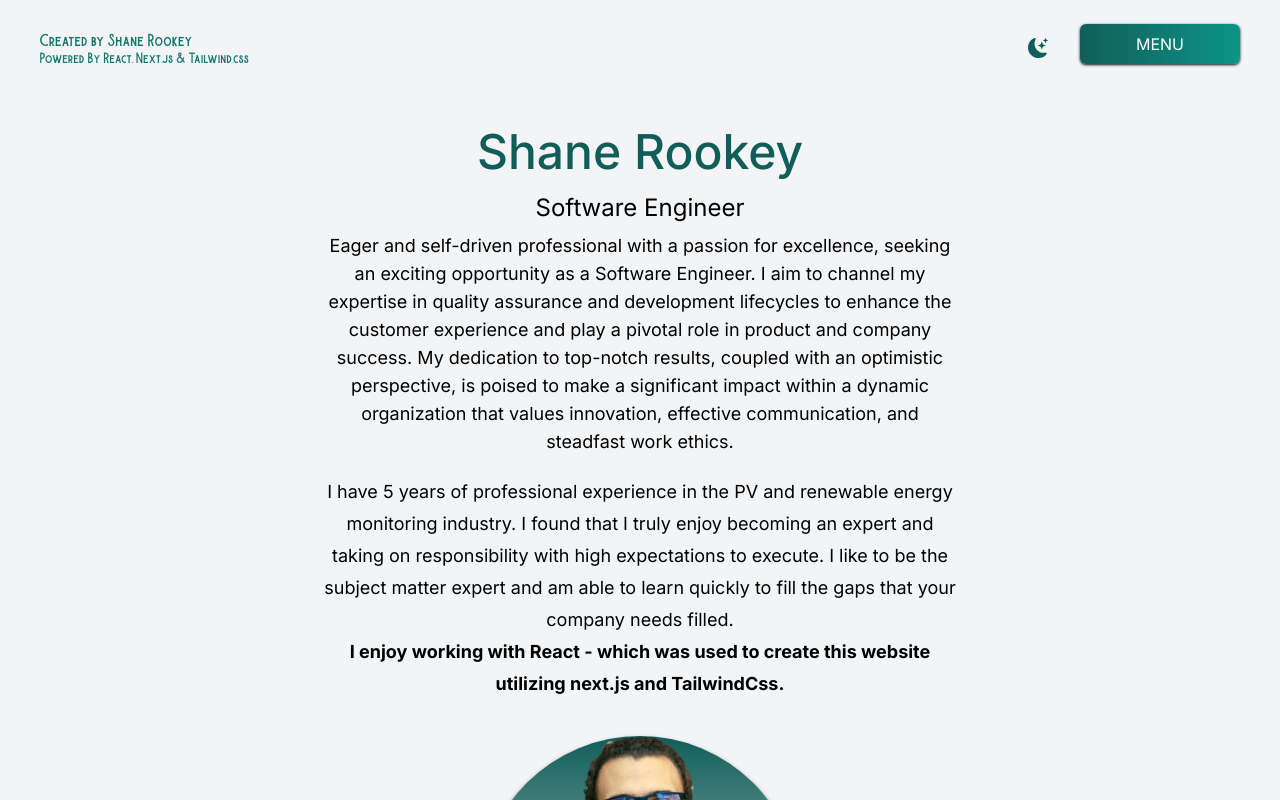
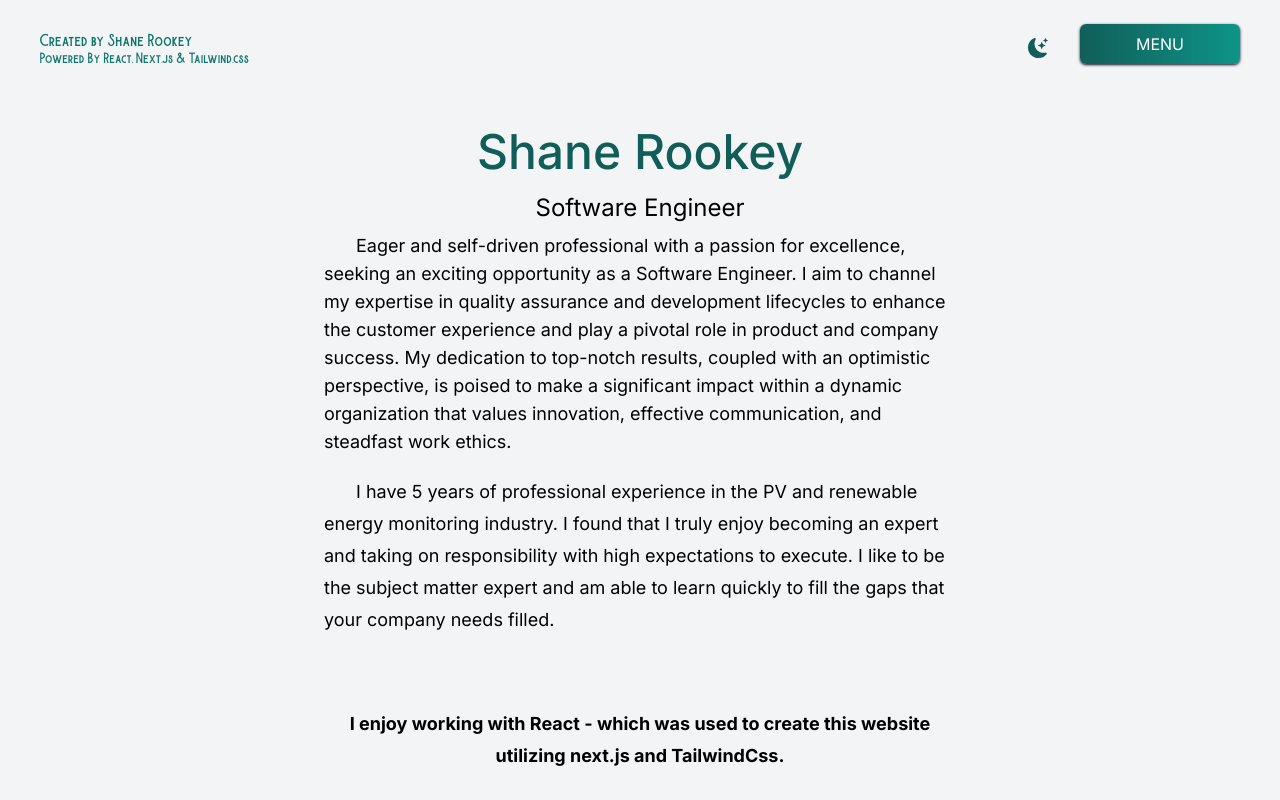
Before and after one commit to ShaneRookey/tailwind-next-resume, a Next.js app: page / in a window 1280 px wide. Shown: the top 800 px of the page. Built offline with nearby package versions, Linux system fonts and the light colour scheme.

Commit message:
update text to be left to right

```diff
--- a/app/page.js
+++ b/app/page.js
@@ -4,26 +4,26 @@ import Socials from "@/components/socials";
 export default function Home() {
     return (
         <>
-            <div className="text-center">
-                <h2 className="text-5xl py-2 text-teal-800 font-medium">Shane Rookey</h2>
-                <h3 className="text-2xl py-2 text-black dark:text-white">Software Engineer</h3>
-                <p className="text-lg xl:px-80 text-black dark:text-white">
+            <h2 className="text-center text-5xl py-2 text-teal-800 font-medium">Shane Rookey</h2>
+            <h3 className="text-center text-2xl py-2 text-black dark:text-white">Software Engineer</h3>
+            <p className="mx-1 indent-8 text-lg xl:px-80 text-black dark:text-white">
                 Eager and self-driven professional with a passion for excellence, seeking an exciting opportunity as a Software Engineer.
                 I aim to channel my expertise in quality assurance and development lifecycles to enhance the customer experience and play a
                 pivotal role in product and company success. My dedication to top-notch results, coupled with an
                 optimistic perspective, is poised to make a significant impact within a dynamic organization that values innovation,
                 effective communication, and steadfast work ethics.
             </p>
-                <p className="text-lg xl:px-80 py-5 leading-8 text-black dark:text-white">
+            <p className="mx-1 indent-8 text-lg xl:px-80 py-5 leading-8 text-black dark:text-white">
                 I have 5 years of professional experience in the PV and renewable energy monitoring industry.
                 I found that I truly enjoy becoming an expert and taking on responsibility with high expectations to execute.
                 I like to be the subject matter expert and am able to learn quickly to fill the gaps that your company needs filled.
-
+            </p>
+            <p className="mx-1 text-center text-lg xl:px-80 py-5 leading-8 text-black dark:text-white">
                 <br/><b>I enjoy working with React - which was used to create this website utilizing next.js and TailwindCss.</b>
             </p>
+
             <WorkExperience />
             <Socials/>
-            </div>
         </>
     );
 }
--- a/app/resume/page.js
+++ b/app/resume/page.js
@@ -9,6 +9,5 @@ export default function Resume() {
             <Expertise />
             <Link className="text-black dark:text-white ml-8" target="_blank" href={GOOGLE_RESUME}>Link to the plain ole&apos; boring resume</Link>
         </div>
-
     );
 }
--- a/components/expertise.js
+++ b/components/expertise.js
@@ -40,8 +40,8 @@ const ETC_SUPPORT = {
 
 function Expertise() {
     return (
-        <div>
-            <h1 className="text-5xl flex justify-center mt-10 text-teal-800 font-medium dark:text-white">Professional Experience</h1>
+        <div className="mx-auto">
+            <h1 className="text-5xl text-center mt-10 text-teal-800 font-medium dark:text-white">Professional Experience</h1>
             <JobDescription title={SOFTWARE_ENGINEER.title} date={SOFTWARE_ENGINEER.date} data={SOFTWARE_ENGINEER.data} />
             <JobDescription title={QA_ENGINEER.title} date={QA_ENGINEER.date} data={QA_ENGINEER.data} />
             <JobDescription title={SUPPORT_MENTOR.title} date={SUPPORT_MENTOR.date} data={SUPPORT_MENTOR.data} />
--- a/components/job_description.js
+++ b/components/job_description.js
@@ -1,8 +1,8 @@
 function JobDescription({data, date, title}) {
     return (
-        <div className="bg-gradient-to-r from-teal-900 to-teal-600 text-white px-4 py-2 rounded-md ml-8 mt-8 mb-4">
-            <h1 className='text-4xl py-1 mt-4'>{title}</h1>
-            <h2 className="text-xl py-1 ml-4">{date}</h2>
+        <div className="bg-gradient-to-r from-teal-900 to-teal-600 text-white px-4 py-2 rounded-md mx-16 my-8">
+            <h1 className='text-center text-4xl py-1 mt-4'>{title}</h1>
+            <h2 className="text-center text-xl py-1 ml-4">{date}</h2>
             <ul className="py-2">
                 {data.map((x, index) => {
                     return <li key={index} className="mt-5">{x}</li>
```
Lines whose indentation alone changed are shown as unchanged.
